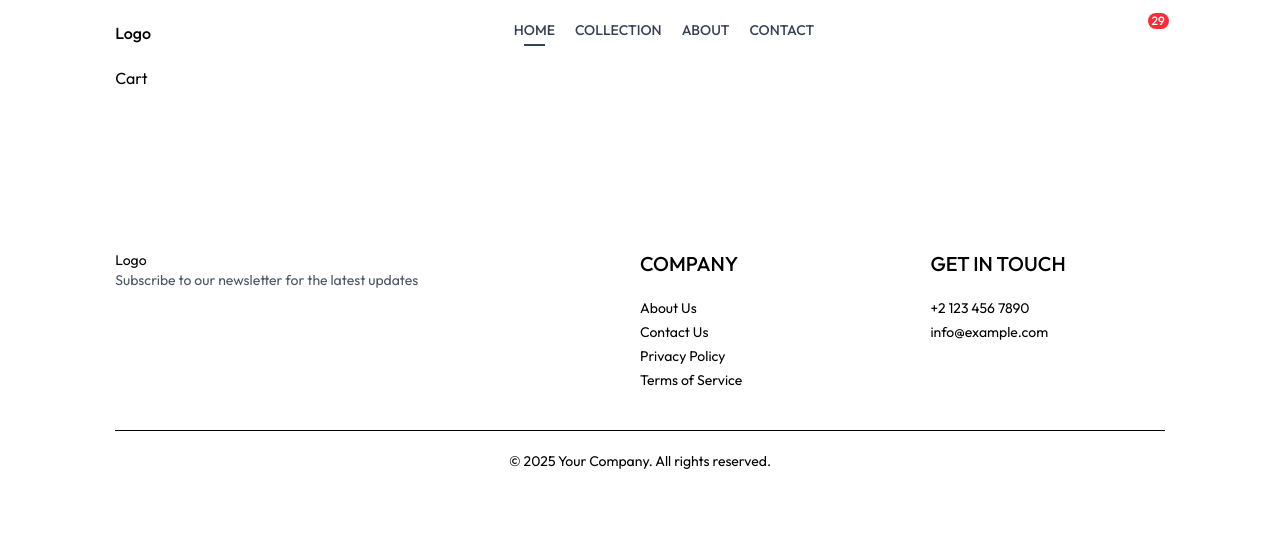
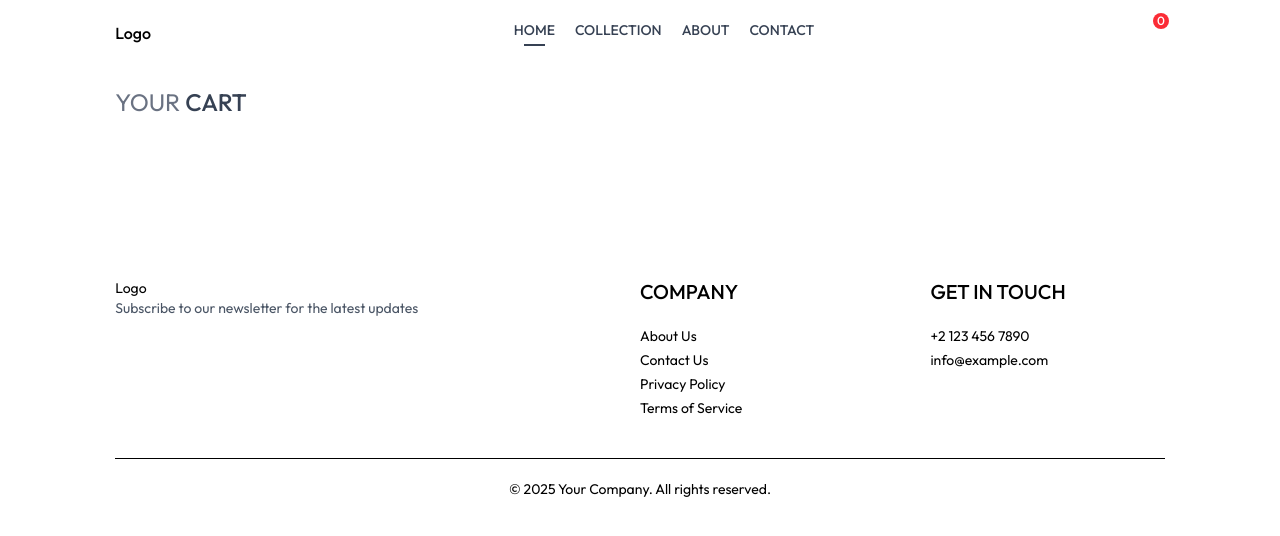
Before and after one commit to SylvesterFraide/ecommerce-app-learn, a React (Vite) app: page /cart in a window 1280 px wide. Shown: the top 536 px of the page. Built offline with nearby package versions, Linux system fonts and the light colour scheme; some icons are missing.

Commit message:
24th commit

```diff
--- a/src/Components/Navbar.jsx
+++ b/src/Components/Navbar.jsx
@@ -11,7 +11,7 @@ const Navbar = ({ home, collection, about, contact }) => {
   const [activeMenu, setActiveMenu] = useState("home");
   const [visible, setVisible] = useState(false);
 
-  const { setShowSearch } = useContext(ShopContext);
+  const { setShowSearch, getCartCount } = useContext(ShopContext);
 
   return (
     <div className="flex items-center justify-between py-5 font-medium">
@@ -91,7 +91,7 @@ const Navbar = ({ home, collection, about, contact }) => {
         <Link to="/cart" className="relative">
           <ShoppingCartIcon />
           <p className="absolute -top-2 -right-1 bg-red-500 text-white rounded-full text-xs px-1">
-            29
+            {getCartCount()}
           </p>
         </Link>
 
--- a/src/Context/ShopContext.jsx
+++ b/src/Context/ShopContext.jsx
@@ -12,11 +12,10 @@ const ShopContextProvider = (props) => {
   const [cartItems, setCartItems] = useState([]);
 
   const addToCart = (id, Size) => {
-     if(!id) {
+     if(!Size) {
       toast.error('Please Select Product Size')
       return;
      }
-
 
     let cartData = structuredClone(cartItems);
 
@@ -34,9 +33,21 @@ const ShopContextProvider = (props) => {
     setCartItems(cartData);
   };
 
-  useEffect(() => {
-    console.log(cartItems);
-  }, [cartItems]);
+  const getCartCount = () => {
+    let totalCount = 0;
+    for (const items in cartItems) {
+      for (const item in cartItems[items]){
+        try {
+           if(cartItems[items][item] > 0) {
+             totalCount += cartItems[items][item];
+           }
+        }catch (error) {
+
+        }
+      }
+    }
+    return totalCount;
+  }
 
   const value = {
     product,
@@ -44,6 +55,7 @@ const ShopContextProvider = (props) => {
     delivery_fee,
     cartItems,
     addToCart,
+    getCartCount,
     search,
     setSearch,
     showSearch,
--- a/src/Pages/Cart.jsx
+++ b/src/Pages/Cart.jsx
@@ -1,9 +1,77 @@
-import React from 'react'
+import React, { useContext, useEffect, useState } from "react";
+import { ShopContext } from "../Context/ShopContext";
+import Title from "../Components/Title";
+import DeleteOutlineIcon from '@mui/icons-material/DeleteOutline';
 
 const Cart = () => {
+  const { product, currency, cartItems } = useContext(ShopContext);
+
+  const [cartData, setCartData] = useState([]);
+
+  useEffect(() => {
+    const tempData = [];
+    for (const items in cartItems) {
+      for (const item in cartItems[items]) {
+        if (cartItems[items][item] > 0) {
+          tempData.push({
+            id: items,
+            Size: item,
+            quantity: cartItems[items][item],
+          });
+        }
+      }
+    }
+    setCartData(tempData);
+  }, [cartItems]);
+
   return (
-    <div>Cart</div>
-  )
-}
+    <div className="pt-5">
+      <div className="text-2xl mb-3">
+        <Title text1={"YOUR"} text2={"CART"} />
+      </div>
+      <div>
+        {cartData.map((item, index) => {
+          const productData = product.find(
+            (productItem) => productItem._id === item._id
+          );
+          return (
+            <div
+              key={index}
+              className="py-4 border-b  border-t border-gray-300 text-gray-700 grid grid-cols-[4fr_0.5fr_0.5fr] sm:grid-cols-[4fr_2fr_0.5fr] items-center gap-4"
+            >
+              <div className="flex items-start gap-6">
+                <img
+                  src={productData.image[0]}
+                  alt=""
+                  className="w-16 sm:w-20"
+                />
+                <div>
+                  <p className="text-xs sm:text-lg front-medium">
+                    {productData.name}
+                  </p>
+                  <div className="flex items-center gap-5 mt-2">
+                    <p>
+                      {currency}
+                      {productData.price}
+                    </p>
+                     <p className="px-2 sm:px-3 sm:py-1  bg-slate-100">{item.Size}</p>
+                  </div>
+                </div>
+              </div>
+              {/* <div className="flex items-center justify-between">
+                  <p className="text-sm">{item.quantity}</p>
+                <div>
+                  <DeleteOutlineIcon className="cursor-pointer" />
+                </div>
+              </div> */}
+              <input type="number" defaultValue={item.quantity} min={1} className="border rounded border-gray-300 text-gray-500 outline-none max-w-10 sm:max-w-20 px-1 sm:px-2 py-1" />
+              <DeleteOutlineIcon className="cursor-pointer text-gray-500 hover:text-gray-700" />
+            </div>
+          );
+        })}
+      </div>
+    </div>
+  );
+};
 
 export default Cart;
```
